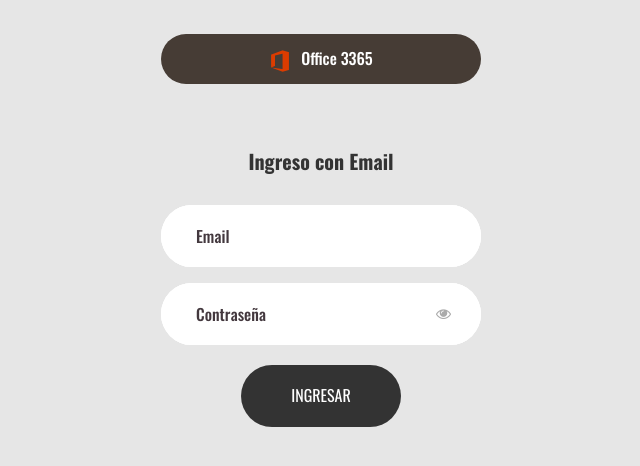
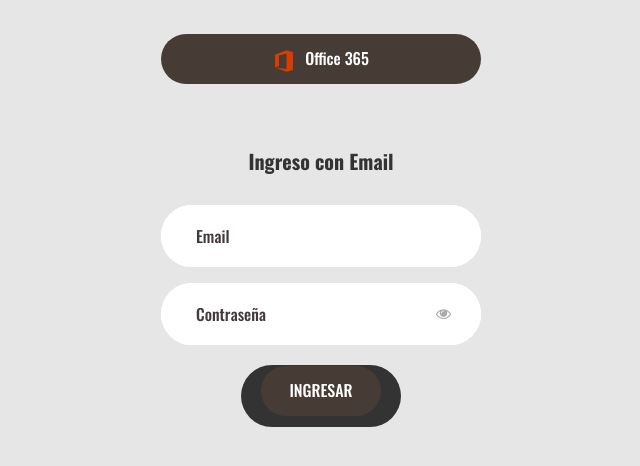
Before and after one commit to Drako475/SPACE-FIA-Aforos, a plain HTML site: page SPACE FIA/index.html in a window 1280 px wide. Shown: the part 256-722 px from the top of the page, without its empty margins (319-959 px from the left). Drawn offline with nearby package versions, Linux system fonts and the light colour scheme.

Commit message:
Corregido el '3365' por '365' y linkeado el boton ingresar

```diff
--- a/SPACE FIA/index.html
+++ b/SPACE FIA/index.html
@@ -40,7 +40,7 @@
 					<div>
 						<a href="alumno.html" class="btn-login-with bg1 m-b-10">
 							<i><img src="images/icons/o365.png" alt=""></i>
-							Office 3365
+							Office 365
 						</a>
 					</div>
 
@@ -65,7 +65,7 @@
 
 					<div class="container-login100-form-btn">
 						<button class="login100-form-btn">
-							Ingresar
+							<a href="admin.html" class="btn-login-with bg1 m-b-10">Ingresar</a>
 						</button>
 					</div>
 
```
